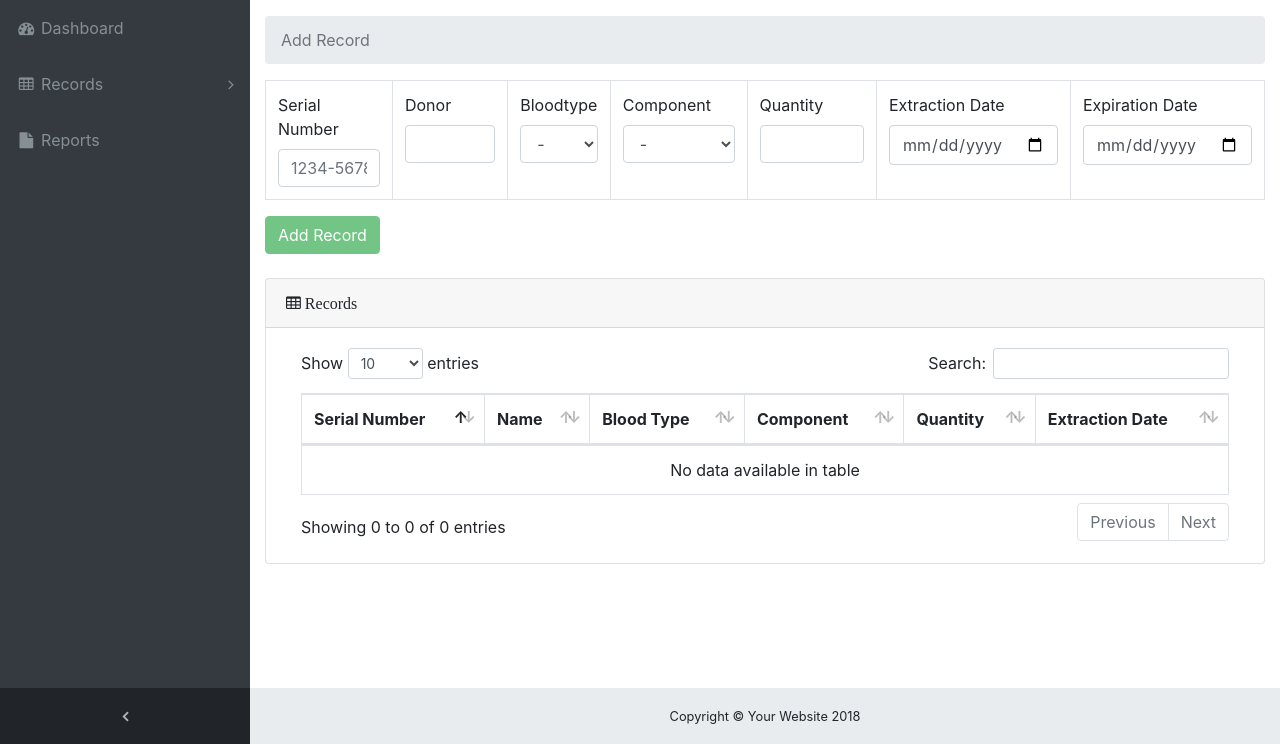
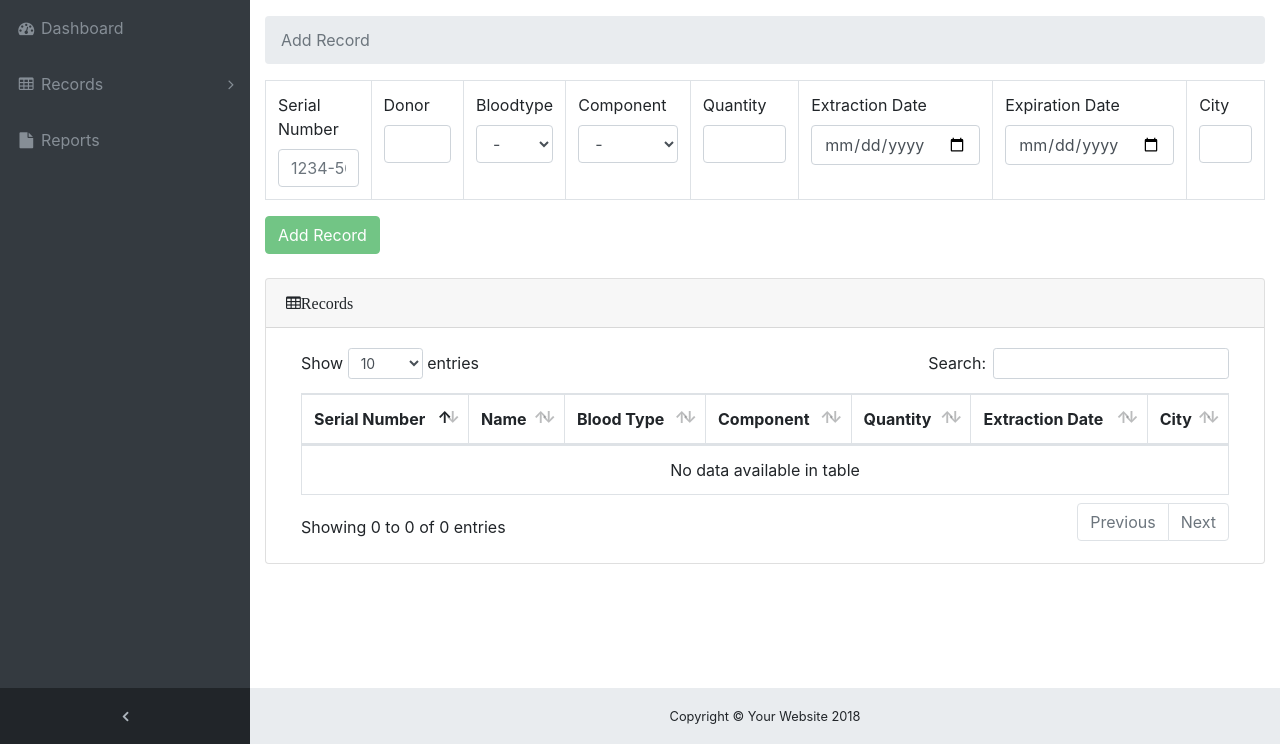
Before and after one commit to bonikowld/Capstone-Project, a PHP site: page /admin/addrecord.php in a window 1280 px wide. Shown: the part 56-800 px from the top of the page. Run offline with PHP 8.4, Linux system fonts and the light colour scheme; data that the repository does not hold is empty.

Commit message:
changes
changes

```diff
--- a/admin/addrecord.php
+++ b/admin/addrecord.php
@@ -11,10 +11,9 @@ if (!$conn) {
     die("Connection failed: " .mysqli_connect_error());
 }
 
-if(isset($_POST['add'])){
-
-            $sql = "INSERT INTO blood (serialnumber, donor, bloodtype, component, quantity, extractiondate, expirationdate)
-            VALUES ('".$_POST["serialnumber"]."','".$_POST["donor"]."','".$_POST["bloodtype"]."','".$_POST["component"]."','".$_POST["quantity"]."','".$_POST["extractiondate"]."','".$_POST["expirationdate"]."')";
+if(!empty($_POST)){
+            $sql = "INSERT INTO blood (serialnumber, donor, bloodtype, component, quantity, extractiondate, expirationdate, city)
+            VALUES ('".$_POST["serialnumber"]."','".$_POST["donor"]."','".$_POST["bloodtype"]."','".$_POST["component"]."','".$_POST["quantity"]."','".$_POST["extractiondate"]."','".$_POST["expirationdate"]."','".$_POST["city"]."')";
 
 
 
@@ -186,12 +185,12 @@ if(isset($_POST['add'])){
            <td>
 
            <label>Donor</label>
-             <input type="name" class="form-control" name="donor" id="donor" required/>
+             <input type="text" class="form-control" name="donor" id="donor" required/>
              <span class="error_form" id="dname_error_message"></span>
             </td>
            <td>
            <label>Bloodtype</label>
-             <select name="bloodtype" id="bloodtype" class="form-control" required>
+             <select type="text" name="bloodtype" id="bloodtype" class="form-control" required>
               <option value="">-</option>
               <option value="O-">O-</option>
               <option value="O+">O+</option>
@@ -206,7 +205,7 @@ if(isset($_POST['add'])){
           </td>
            <td>
            <label>Component</label>
-             <select name="component" id="component" class="form-control" required>
+             <select type="text" name="component" id="component" class="form-control" required>
               <option value="">-</option>
               <option value="Whole Blood">Whole Blood</option>
               <option value="Red Cells">Red Cells</option>
@@ -231,18 +230,23 @@ if(isset($_POST['add'])){
              <input class="form-control" name="expirationdate" id="expirationdate" type="date" required/>
              <span class="error_form" id="expdate_error_message"></span>
             </td>
+            <td>
+           <label>City</label>
+             <input class="form-control" name="city" id="city" required/>
+             <span class="error_form" id="expdate_error_message"></span>
+            </td>
         </tr>
     </tbody>
 </table>
 
-<button class="btn btn-success" name="add" id="add">Add default</button>
+<button class="btn btn-success" type="submit" name="add" id="add">Add default</button>
 
 </form>
 
 <br><br>
 <div class="card mb-3">
         <div class="card-header">
-          <i class="fa fa-table">  Records</i></div>
+          <i class="fa fa-table">Records</i></div>
         <div class="card-body">
           <div class="table-responsive">
             <table class="table table-bordered" id="dataTable" width="100%" cellspacing="0">
@@ -254,6 +258,7 @@ if(isset($_POST['add'])){
                   <th>Component</th>
                   <th>Quantity</th>
                   <th>Extraction Date</th>
+                  <th>City</th>
                 </tr>
               </thead>
 
@@ -281,8 +286,9 @@ if(isset($_POST['add'])){
                 echo "<td>".$row['component']."</td>";
                 echo "<td>".$row['quantity']."</td>";
                 echo "<td>".$row['extractiondate']."</td>";
+                echo "<td>".$row['city']."</td>";
                 echo "</tr>";
-                };
+                }
                 ?>
 
               </tbody>
--- a/admin/reports.php
+++ b/admin/reports.php
@@ -104,7 +104,7 @@
         </li>
       </ul>
       <ul class="navbar-nav ml-auto">
-      <a class="navbar-brand" href="#"><input type="button" class="btn-danger" onClick="window.print()" value="Print The Report"/></a>
+      <a class="navbar-brand" href="#"><input type="button" class="btn-danger print_button" id="buttonPrint" onClick="window.print()" value="Print The Report"/></a>
          <li class="nav-item">
           <a class="nav-link" data-toggle="modal" data-target="#exampleModal">
             <i class="fa fa-fw fa-sign-out"></i>Logout</a>
--- a/admin/tables.php
+++ b/admin/tables.php
@@ -127,6 +127,7 @@
                   <th>Quantity</th>
                   <th>Extraction Date</th>
                   <th>Expiration Date</th>
+                  <th>City</th>
 
                 </tr>
               </thead>
@@ -139,6 +140,7 @@
                   <th>Quantity</th>
                   <th>Extraction Date</th>
                   <th>Expiration Date</th>
+                  <th>City</th>
                 </tr>
               </tfoot>
 
@@ -168,6 +170,7 @@
                 echo "<td class='quantity'>".$row['quantity']."</td>";
                 echo "<td class='extractiondate'>".$row['extractiondate']."</td>";
                 echo "<td class='expirationdate'>".$row['expirationdate']."</td>";
+                echo "<td class='expirationdate'>".$row['city']."</td>";
                 echo "</tr>";
                 };
 
```
